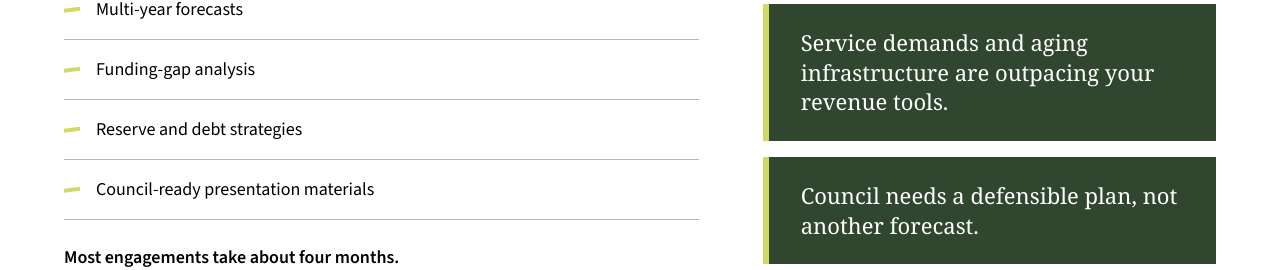
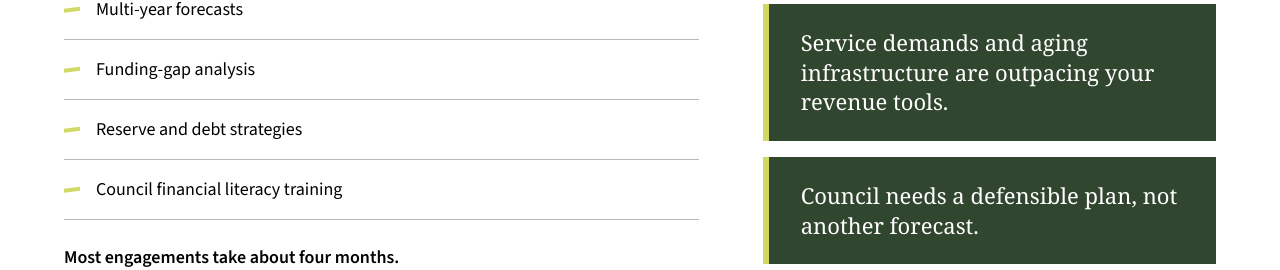
Before and after one commit to bailemor/sample-web-site, a plain HTML site: page financial-strategy.html in a window 1280 px wide. Shown: the part 2319-2589 px from the top of the page. Drawn offline with Linux system fonts and the light colour scheme.

Commit message:
Financial Strategy: Council financial literacy training replaces presentation materials
Co-Authored-By: Claude Opus 5.5 <noreply@anthropic.com>
Claude-Session: https://claude.ai/code/session_01XRxcuqMj64czPpwdNU61jx

```diff
--- a/financial-strategy.html
+++ b/financial-strategy.html
@@ -93,7 +93,7 @@
           <li>Multi-year forecasts</li>
           <li>Funding-gap analysis</li>
           <li>Reserve and debt strategies</li>
-          <li>Council-ready presentation materials</li>
+          <li>Council financial literacy training</li>
         </ul>
         <p class="deliver-time">Most engagements take about four months.</p>
       </div>
```
